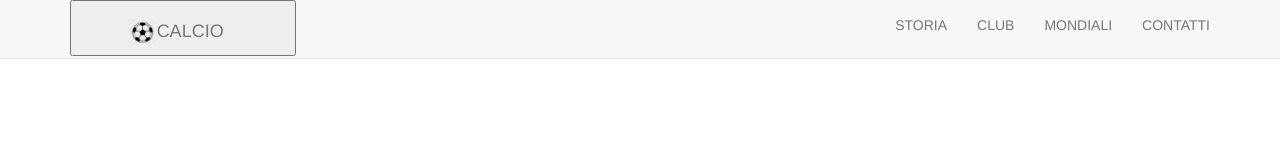
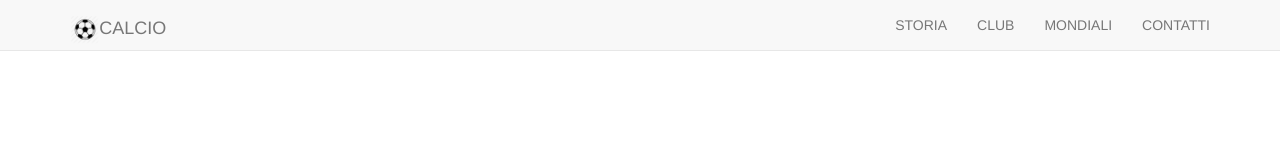
Before and after one commit to paolocalvaresi/calcio, a plain HTML site: page index.html in a window 1280 px wide. Drawn offline with nearby package versions, Linux system fonts and the light colour scheme.

Commit message:
navbar sistemata

```diff
--- a/index.html
+++ b/index.html
@@ -18,7 +18,7 @@
             <span class="icon-bar"></span>
             <span class="icon-bar"></span>
             <span class="icon-bar"></span>
-        <button>
+        </button>
         <a class="navbar-brand active" href="index.html" ><div center><img src="images\palla.png" width="15%" alt="palla">CALCIO </div></a>
         </div>
 
```
